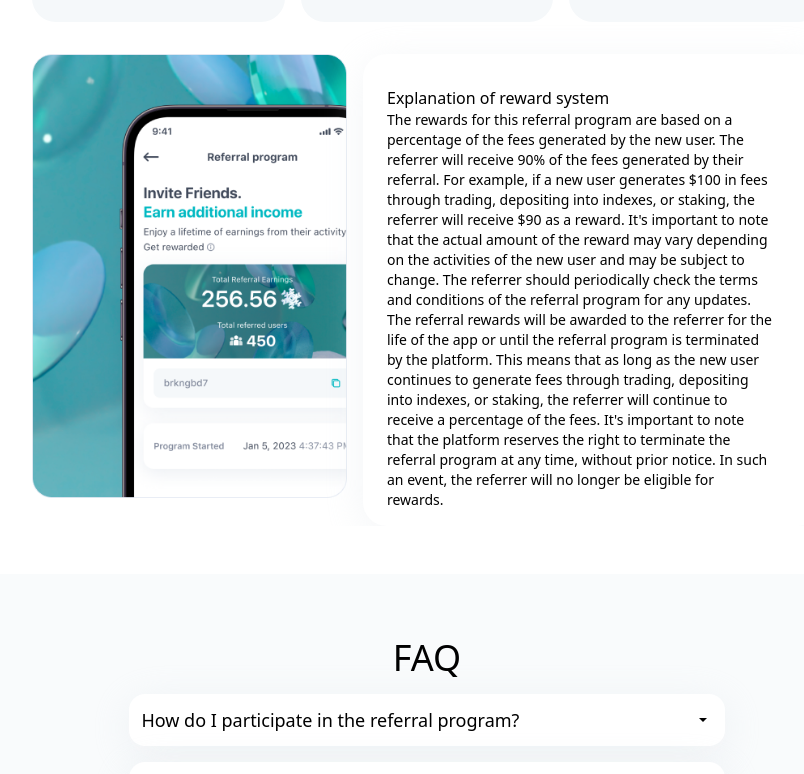
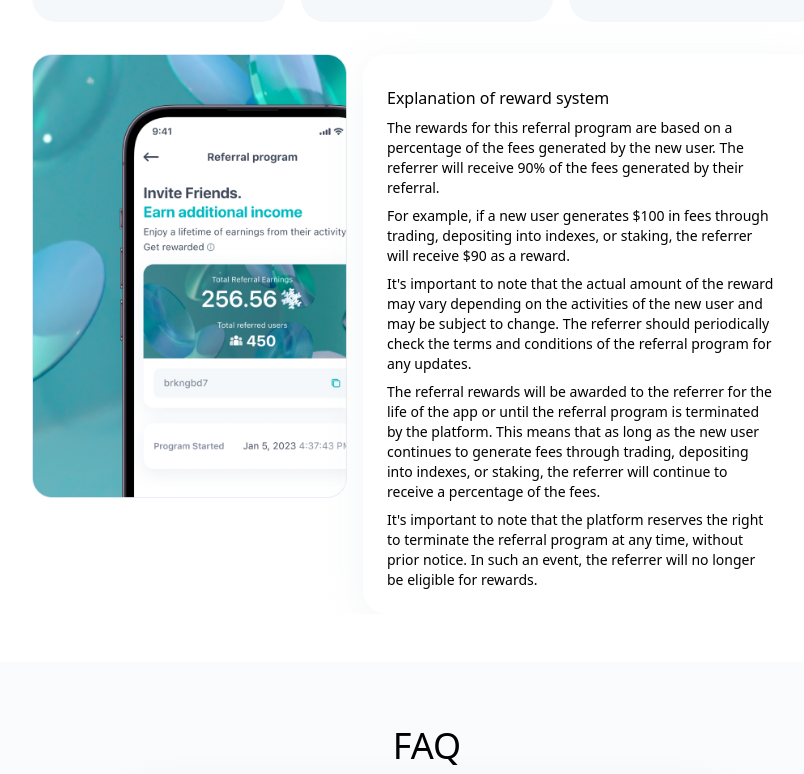
Before and after one commit to franKay-01/snowfall_project, a React (Create React App) app: page /referral in a window 1280 px wide. Shown: the part 1566-2340 px from the top of the page, without its empty margins (213-1017 px from the left). Built offline with nearby package versions, Linux system fonts and the light colour scheme.

Commit message:
footer copyright updated

```diff
--- a/src/components/footer.jsx
+++ b/src/components/footer.jsx
@@ -61,7 +61,7 @@ export default function Footer() {
         </div>
       </div>
       <div className="flex items-center justify-center px-6 pt-12 text-sm">
-        <span className="dark:text-gray-400">© Copyright 1986. All Rights Reserved.</span>
+        <span className="dark:text-gray-400">&copy; {new Date().getFullYear()} • Snowball Finance, Inc. All rights reserved.</span>
       </div>
     </footer>
   )
--- a/src/components/referral-rules.jsx
+++ b/src/components/referral-rules.jsx
@@ -289,22 +289,25 @@ export default function ReferralRule() {
               <div className="flex flex-col">
 
                 <div className="ml-6 mt-4 pt-4 mr-6 pr-6 gap-4 pb-4">
-                <h3>Explanation of reward system</h3>
+                <h3 className="mb-2">Explanation of reward system</h3>
                   {/* <p className="text-base font-semibold text-white leading-6">New users must sign up using the referral code in order to be <span className="referral-program-sub-text-color">counted as a referral</span></p> */}
-                  <p className="text-sm font-light leading-5">
+                  <p className="text-sm mb-2 font-light leading-5">
                   The rewards for this referral program are based on a percentage of the fees generated
-by the new user. The referrer will receive 90% of the fees generated by their referral.
-
+by the new user. The referrer will receive 90% of the fees generated by their referral.</p>
+<p className="text-sm font-light mb-2 leading-5">
 For example, if a new user generates $100 in fees through trading, depositing into indexes,
-or staking, the referrer will receive $90 as a reward.
+or staking, the referrer will receive $90 as a reward. </p>
+<p className="text-sm font-light mb-2 leading-5">
 It's important to note that the actual amount of the reward may vary depending on the activities
 of the new user and may be subject to change. The referrer should periodically check the terms
-and conditions of the referral program for any updates.
+and conditions of the referral program for any updates. </p>
 
+<p className="text-sm font-light mb-2 leading-5">
 The referral rewards will be awarded to the referrer for the life of the app or until the referral program is terminated by the platform. This means that as long as the new user continues
 to generate fees through trading, depositing into indexes, or staking, the referrer will continue
-to receive a percentage of the fees.
+to receive a percentage of the fees. </p>
 
+<p className="text-sm font-light mb-2 leading-5">
 It's important to note that the platform reserves the right to terminate the referral program at any time, without prior notice. In such an event, the referrer will no longer be eligible for rewards.
                     </p>
                 </div>
```
